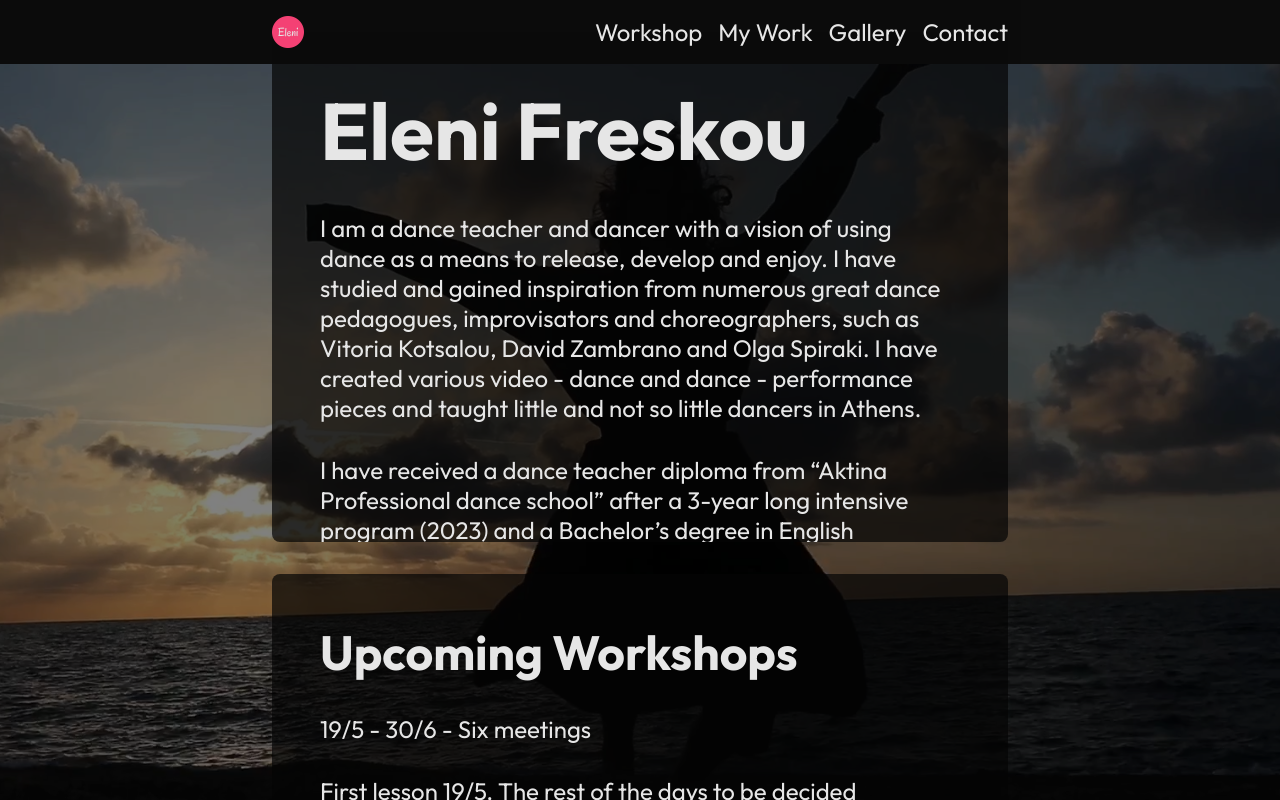
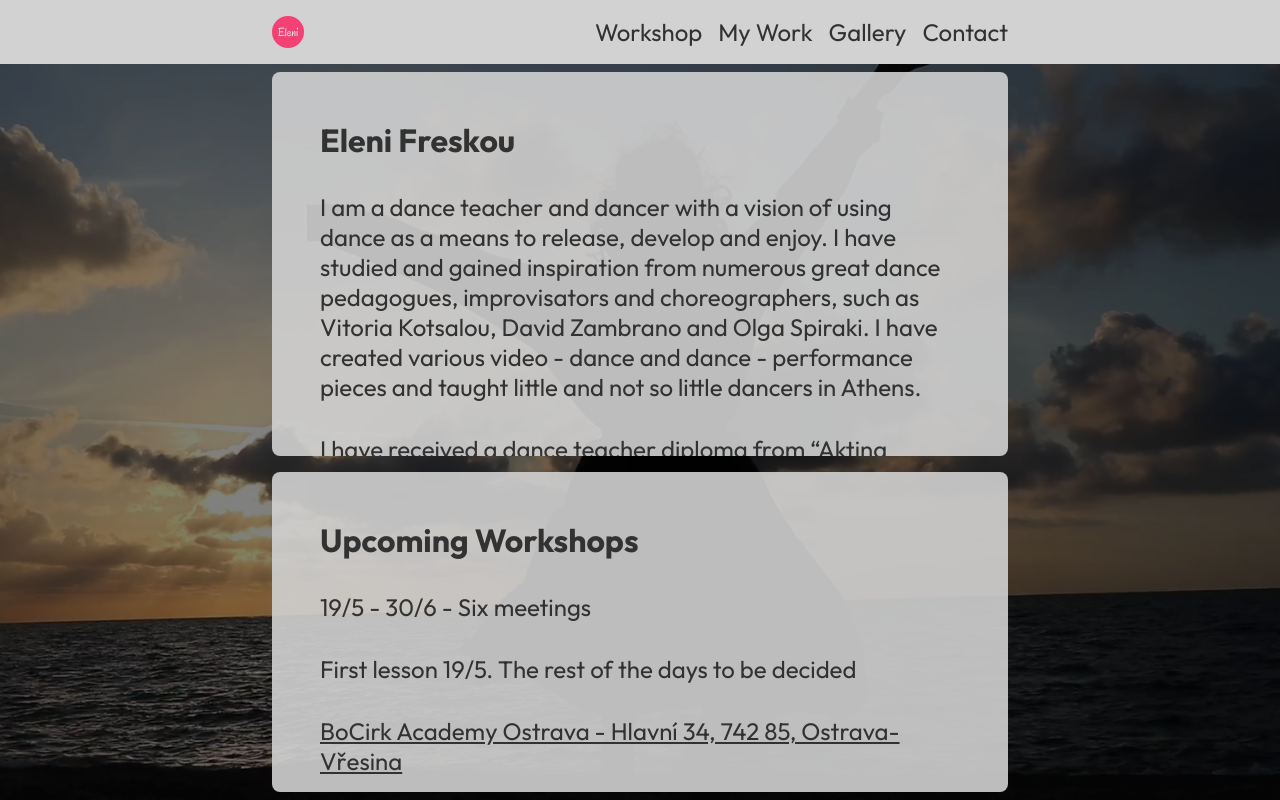
Before and after one commit to ywnzo/eleni, a plain HTML site: page index.html in a window 1280 px wide. Drawn offline with Linux system fonts and the light colour scheme.

Commit message:
Changed colors to white mode basically.
Also lowered font sizes.

```diff
--- a/index.html
+++ b/index.html
@@ -70,7 +70,7 @@
                 </div>
 
                 <div class="text-wrapper" style="width: var(--upcoming-width)">
-                    <h2>Upcoming Workshops</h2>
+                    <h1>Upcoming Workshops</h1>
                     <p>19/5 - 30/6 - Six meetings</p>
                     <p>First lesson 19/5. The rest of the days to be decided</p>
                     <p><a href="https://g.co/kgs/j57umF9" target="_blank">BoCirk Academy Ostrava - Hlavní 34, 742 85, Ostrava-Vřesina </a></p>
--- a/public/css/style.css
+++ b/public/css/style.css
@@ -1,8 +1,10 @@
 :root {
-    --color-text-main: #e6e6e6;
-    --color-text-sec: #F44174;
     --width-content: 70%;
     --upcoming-width: calc(var(--width-content));
+
+    --color-text-main: rgb(50, 50 , 50);
+    --color-text-sec: #F44174;
+    --color-main: rgba(210, 210, 210, 0.9);
 
     /* Large devices (laptops/desktops, 992px and up) */
     @media only screen and (min-width: 992px) {
@@ -27,6 +29,8 @@
 }
 
 html, body {
+    min-width: 400px;
+    min-height: 800px;
     width: 100vw;
     height: 100vh;
     margin: 0px;
@@ -40,7 +44,7 @@ body {
     align-items: center;
     font-family: "Outfit", sans-serif;
     color: var(--color-text-main);
-    background-color: hsl(0, 0%, 10%);
+    background-color: var(--color-main);
 }
 
 h1, h2, h3, h4, h5, p {
@@ -56,7 +60,7 @@ header {
     flex-direction: row;
     align-items: center;
     justify-content: center;
-    background-color: rgba(10, 10, 10, 0.9);
+    background-color: var(--color-main);
     z-index: 10000;
 }
 
@@ -116,7 +120,7 @@ nav div {
     flex-direction: column;
     align-items: center;
     justify-content: center;
-    background-color: rgba(5, 5, 5, 0.95);
+    background-color: var(--color-main);
     transition: all 0.2s ease-in-out;
     z-index: 1;
 }
@@ -138,11 +142,13 @@ main {
 
 .clickable:hover {
     transform: translateY(4px);
+    color: var(--color-text-sec);
 }
 
 #image-wrapper {
     width: 100%;
-    height: 100vh;
+    height: 90vh;
+    margin-top: 5vh;
     display: flex;
     flex-direction: column;
     align-items: center;
@@ -168,13 +174,13 @@ main {
     flex-direction: column;
     align-items: center;
     justify-content: center;
-    gap: 2rem;
+    gap: 1rem;
 }
 
 
 #image-wrapper .text-wrapper {
     width: calc(var(--width-content));
-    max-height: calc(100vh - 16rem);
+    max-height: calc(100vh - 32rem);
     display: flex;
     flex-direction: column;
     gap: 2rem;
@@ -183,19 +189,18 @@ main {
     z-index: 99;
     transform: translateX(-100vw);
     transition: all 0.6s ease-in-out;
-    background-color: rgba(5, 5, 5, 0.7);
+    background-color: var(--color-main);
+    color: var(--color-text-main);
     overflow-y: scroll;
     -ms-overflow-style: none;
     scrollbar-width: none;
 }
 #image-wrapper .text-wrapper h1 {
-    font-size: 5rem;
+    font-size: 2rem;
 }
-#image-wrapper .text-wrapper h2 {
-    font-size: 3rem;
-}
+
 #image-wrapper .text-wrapper p{
-    font-size: x-large;
+    font-size: 1.5rem;
 }
 #image-wrapper .text-wrapper a {
     color: var(--color-text-main);
```
Also changed, not shown: workshop.html (+1 -1 lines).
